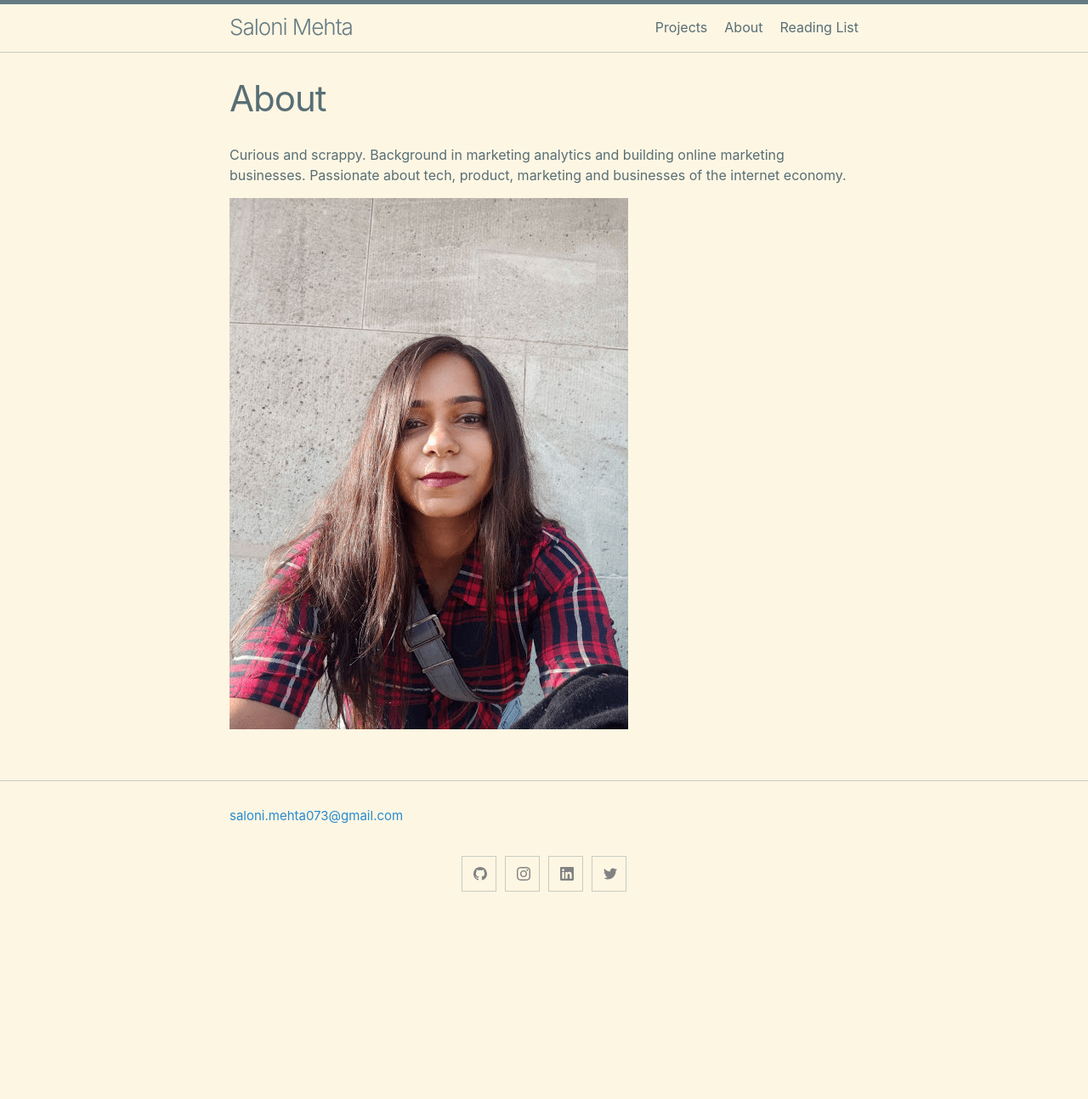
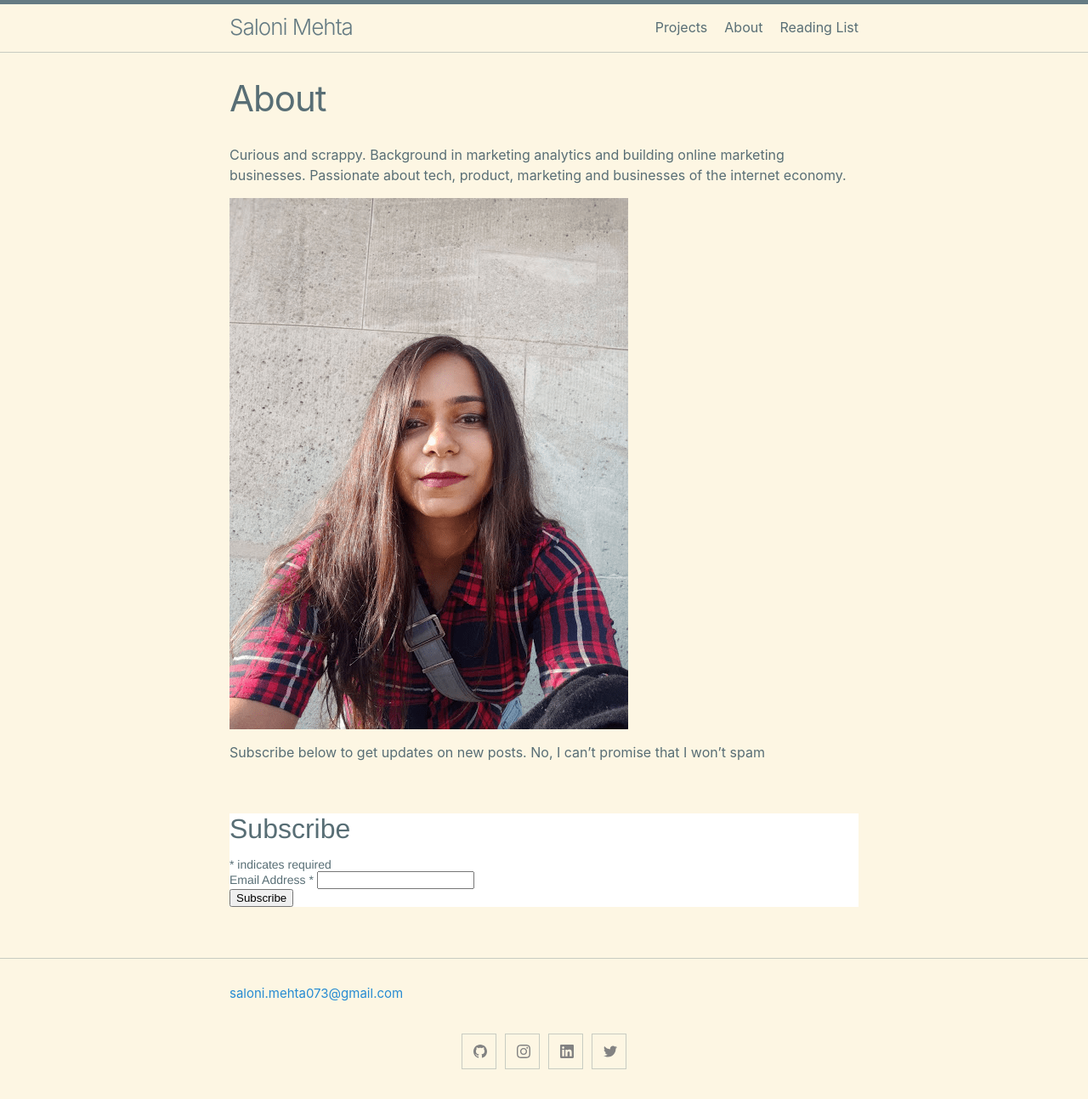
Before and after one commit to salonimehta073/mydoctheme, a Jekyll site: the page built from about.markdown, in a window 1280 px wide. Shown: the whole page at 85% size. Built offline with Jekyll 4.4.1, drawn with Linux system fonts in a browser that asks for light colours; comment, search, counter and statistics services are not loaded; before the commit the page ends 1084 px from its top, so only the background shows below that.

Commit message:
Update about.markdown

```diff
--- a/about.markdown
+++ b/about.markdown
@@ -7,3 +7,34 @@ permalink: /about/
 Curious and scrappy. Background in marketing analytics and building online marketing businesses. Passionate about tech, product, marketing and businesses of the internet economy.
 
 ![Sal2](/assets/Sal2.png)
+
+Subscribe below to get updates on new posts. No, I can't promise that I won't spam
+
+<!-- Begin Mailchimp Signup Form -->
+<link href="//cdn-images.mailchimp.com/embedcode/classic-10_7.css" rel="stylesheet" type="text/css">
+<style type="text/css">
+	#mc_embed_signup{background:#fff; clear:left; font:14px Helvetica,Arial,sans-serif; }
+	/* Add your own Mailchimp form style overrides in your site stylesheet or in this style block.
+	   We recommend moving this block and the preceding CSS link to the HEAD of your HTML file. */
+</style>
+<div id="mc_embed_signup">
+<form action="https://xyz.us17.list-manage.com/subscribe/post?u=1a6b50a9df53ba0c3a579851b&amp;id=2da3cff134" method="post" id="mc-embedded-subscribe-form" name="mc-embedded-subscribe-form" class="validate" target="_blank" novalidate>
+    <div id="mc_embed_signup_scroll">
+	<h2>Subscribe</h2>
+<div class="indicates-required"><span class="asterisk">*</span> indicates required</div>
+<div class="mc-field-group">
+	<label for="mce-EMAIL">Email Address  <span class="asterisk">*</span>
+</label>
+	<input type="email" value="" name="EMAIL" class="required email" id="mce-EMAIL">
+</div>
+	<div id="mce-responses" class="clear">
+		<div class="response" id="mce-error-response" style="display:none"></div>
+		<div class="response" id="mce-success-response" style="display:none"></div>
+	</div>    <!-- real people should not fill this in and expect good things - do not remove this or risk form bot signups-->
+    <div style="position: absolute; left: -5000px;" aria-hidden="true"><input type="text" name="b_1a6b50a9df53ba0c3a579851b_2da3cff134" tabindex="-1" value=""></div>
+    <div class="clear"><input type="submit" value="Subscribe" name="subscribe" id="mc-embedded-subscribe" class="button"></div>
+    </div>
+</form>
+</div>
+
+<!--End mc_embed_signup-->
```
